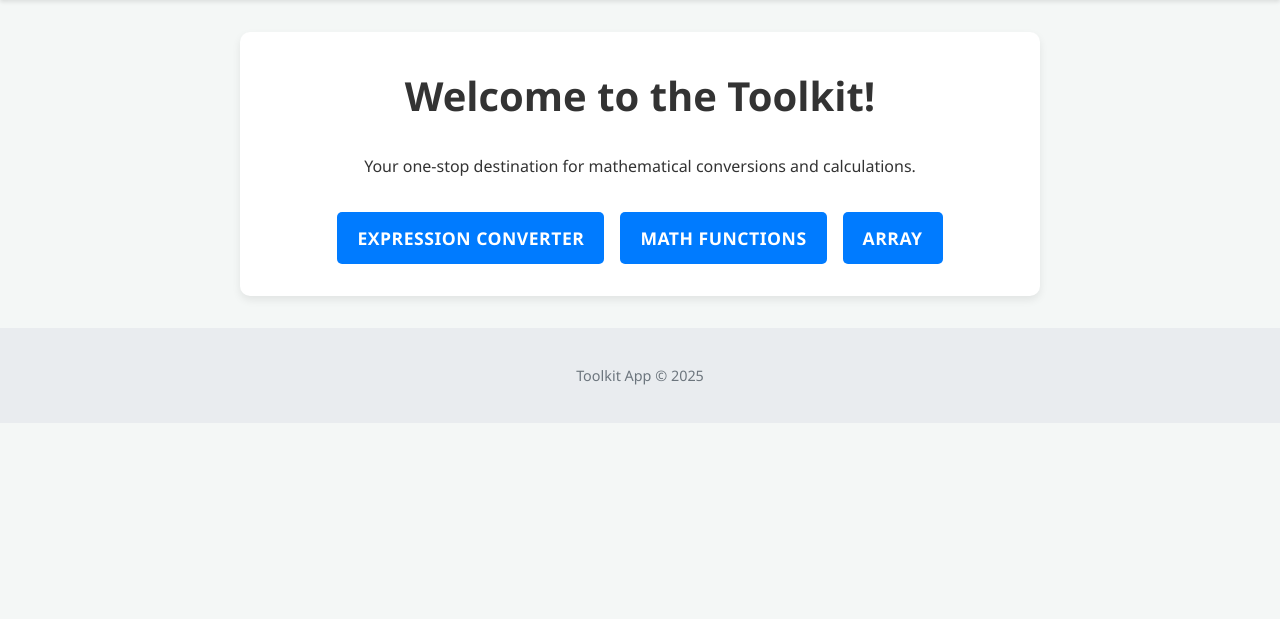
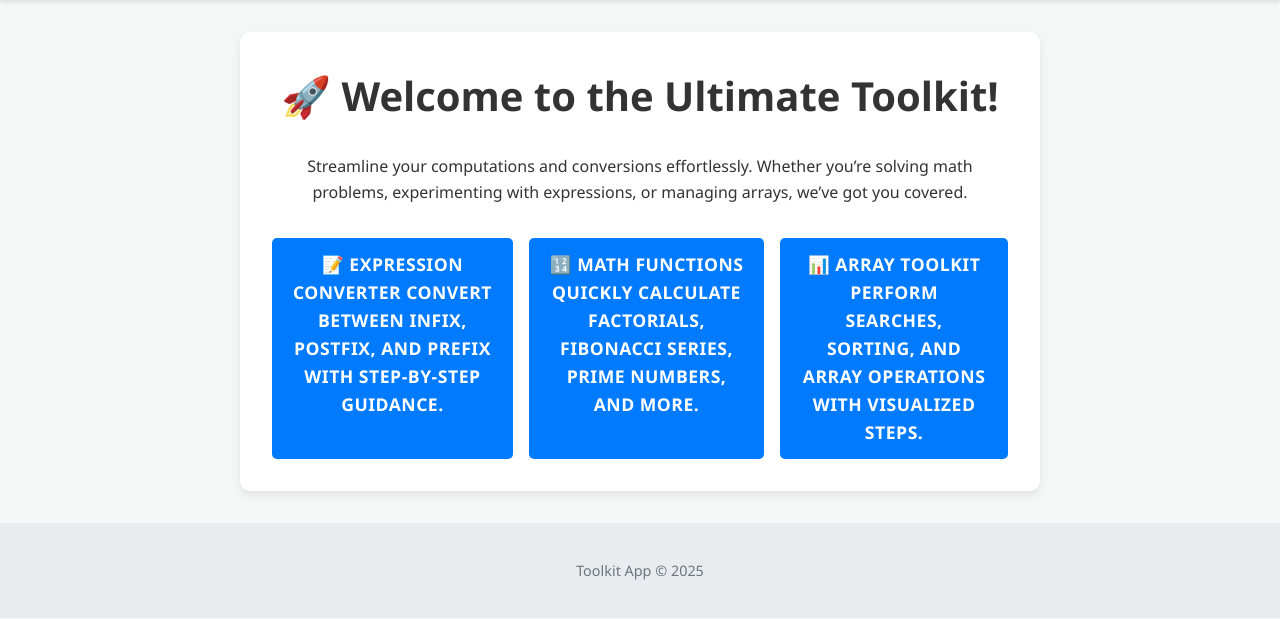
Before and after one commit to mrudulchaudhari/AlgoMate, a Flask app: page / in a window 1280 px wide. Shown: the part 74-693 px from the top of the page. Run offline with Flask 3, Linux system fonts and the light colour scheme.

Commit message:
updated index

```diff
--- a/templates/index.html
+++ b/templates/index.html
@@ -4,12 +4,25 @@
 
 {% block content %}
 <div class="card welcome-card">
-    <h1>Welcome to the Toolkit!</h1>
-    <p>Your one-stop destination for mathematical conversions and calculations.</p>
+    <h1>🚀 Welcome to the Ultimate Toolkit!</h1>
+    <p>Streamline your computations and conversions effortlessly. Whether you’re solving math problems, experimenting with expressions, or managing arrays, we’ve got you covered.</p>
+
     <div class="tool-selection">
-        <a href="{{ url_for('convert') }}" class="button-link">Expression Converter</a>
-        <a href="{{ url_for('math_page') }}" class="button-link">Math Functions</a>
-        <a href="{{ url_for('array_toolkit', sub='sorting') }}" class="button-link">Array</a>
+        <a href="{{ url_for('convert') }}" class="button-link">
+            <strong>📝 Expression Converter</strong>
+            <span>Convert between infix, postfix, and prefix with step-by-step guidance.</span>
+        </a>
+
+        <a href="{{ url_for('math_page') }}" class="button-link">
+            <strong>🔢 Math Functions</strong>
+            <span>Quickly calculate factorials, Fibonacci series, prime numbers, and more.</span>
+        </a>
+
+        <a href="{{ url_for('array_toolkit', sub='sorting') }}" class="button-link">
+            <strong>📊 Array Toolkit</strong>
+            <span>Perform searches, sorting, and array operations with visualized steps.</span>
+        </a>
     </div>
 </div>
+
 {% endblock %}
```
